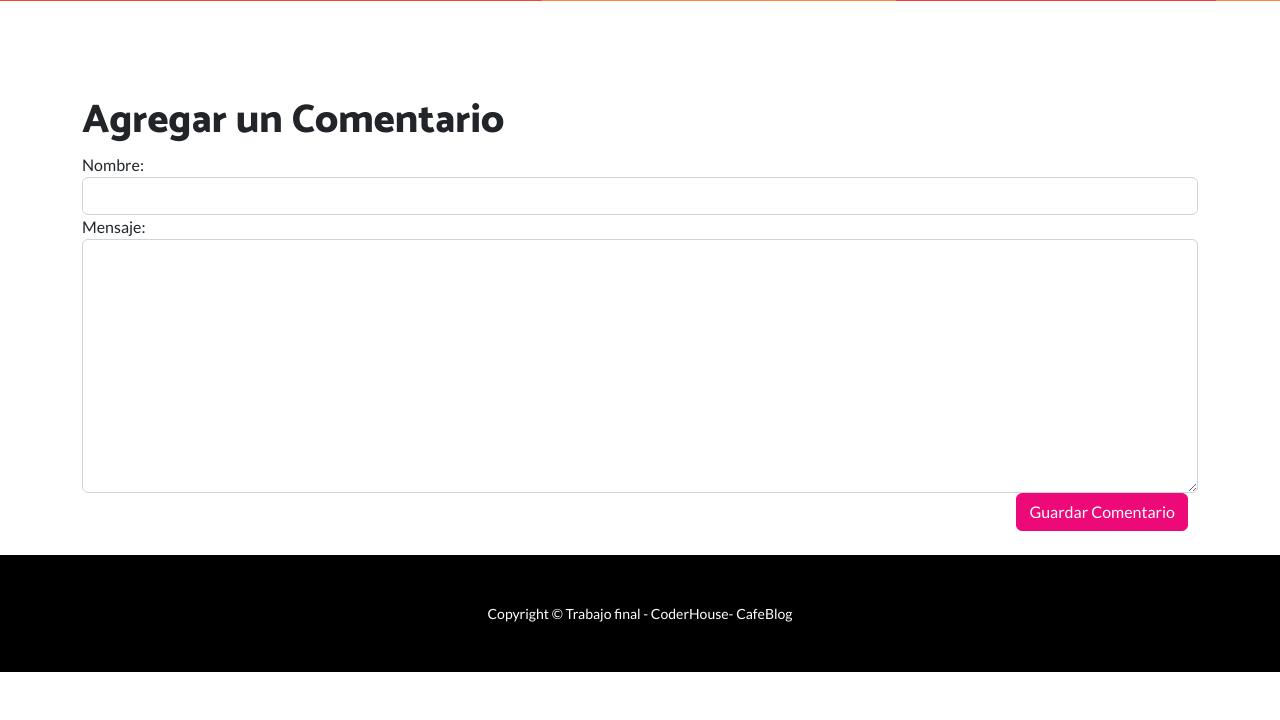
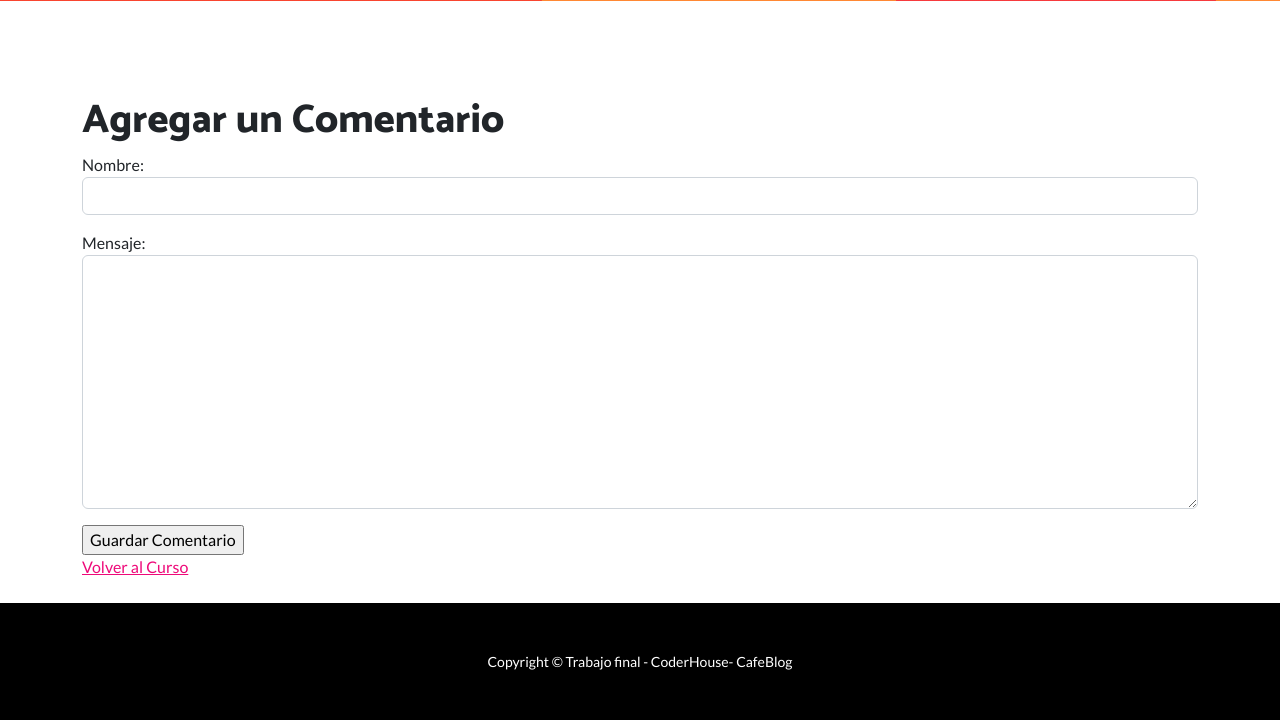
Before and after one commit to eliasescalante/Cursos_de_Baristas_web, a Django app: page /crear_comentario/1/ in a window 1280 px wide. Shown: the part 878-1598 px from the top of the page. Before the commit the page ends 1550 px from the top, so only its background shows below. Run offline with Django 4.2, Linux system fonts and the light colour scheme; some libraries are stand-ins or nearby versions.

Commit message:
comentarios

```diff
--- a/blogCafe/CursosApp/templates/CursosApp/comentario.html
+++ b/blogCafe/CursosApp/templates/CursosApp/comentario.html
@@ -16,16 +16,11 @@
 <div class="container">
     <form method="post">
         {% csrf_token %}
-        <div class="form-group">
-            {{ formulario.nombre.label_tag }}
-            {{ formulario.nombre }}
-        </div>
-        <div class="form-group">
-            {{ formulario.mensaje.label_tag }}
-            {{ formulario.mensaje }}
-        </div>
-        <button type="submit" class="btn btn-primary">Guardar Comentario</button>
+        {{ mi_formulario.as_p }}
+        <input type="submit" value="Guardar Comentario">
     </form>
+
+    <a href="{% url 'Cursos' %}">Volver al Curso</a>
 </div>
 
 
--- a/blogCafe/CursosApp/templates/CursosApp/curso_detalle.html
+++ b/blogCafe/CursosApp/templates/CursosApp/curso_detalle.html
@@ -52,7 +52,11 @@
         <hr>
         {% endfor %}
     {% endif %}
+    {% if curso.id %}
     <a href="{% url 'crear_comentario' curso.id %}">Crear Comentario</a>
+{% else %}
+    <p>El ID del curso no es válido.</p>
+{% endif %}
     </div>
 </div>
 <br>
--- a/blogCafe/CursosApp/views.py
+++ b/blogCafe/CursosApp/views.py
@@ -1,4 +1,4 @@
-from django.shortcuts import render
+from django.shortcuts import render , redirect
 from django.views.generic import  DetailView,CreateView, UpdateView
 from django.urls import reverse_lazy
 from .models import *
@@ -56,14 +56,18 @@ class CursoUpdateView(UpdateView):
 def crear_comentario(request, curso_id):
     if request.method == 'POST':
         # Si se envió el formulario, procesar los datos enviados
-        formulario = FormularioComentario(request.POST)
+        mi_formulario = FormularioComentario(request.POST)
 
-        if formulario.is_valid():
-            # Si el formulario es válido, guardar el comentario en la base de datos
-            formulario.save()
-            return render(request, 'CursosApp/curso_detalle.html')  # Redirigir a la página de éxito
+        if mi_formulario.is_valid():
+                data = mi_formulario.cleaned_data
+                curso = Curso.objects.get(pk=curso_id)  # Obtén el objeto Curso correspondiente
+                comentarios = Comentario(nombre=data['nombre'], mensaje=data['mensaje'], comentario=curso)
+                comentarios.save()
+                return redirect('CursosApp/curso_detalle', curso_id=curso_id)  # Redirigir a la página de éxito
+
+
     else:
         # Si no se envió el formulario, mostrar el formulario en blanco
-        formulario = FormularioComentario()
+        mi_formulario = FormularioComentario()
 
-    return render(request, 'CursosApp/comentario.html', {'formulario': formulario})
+    return render(request, 'CursosApp/comentario.html', {'mi_formulario': mi_formulario, 'curso_id': curso_id})
```
Also changed, not shown: blogCafe/db.sqlite3.
